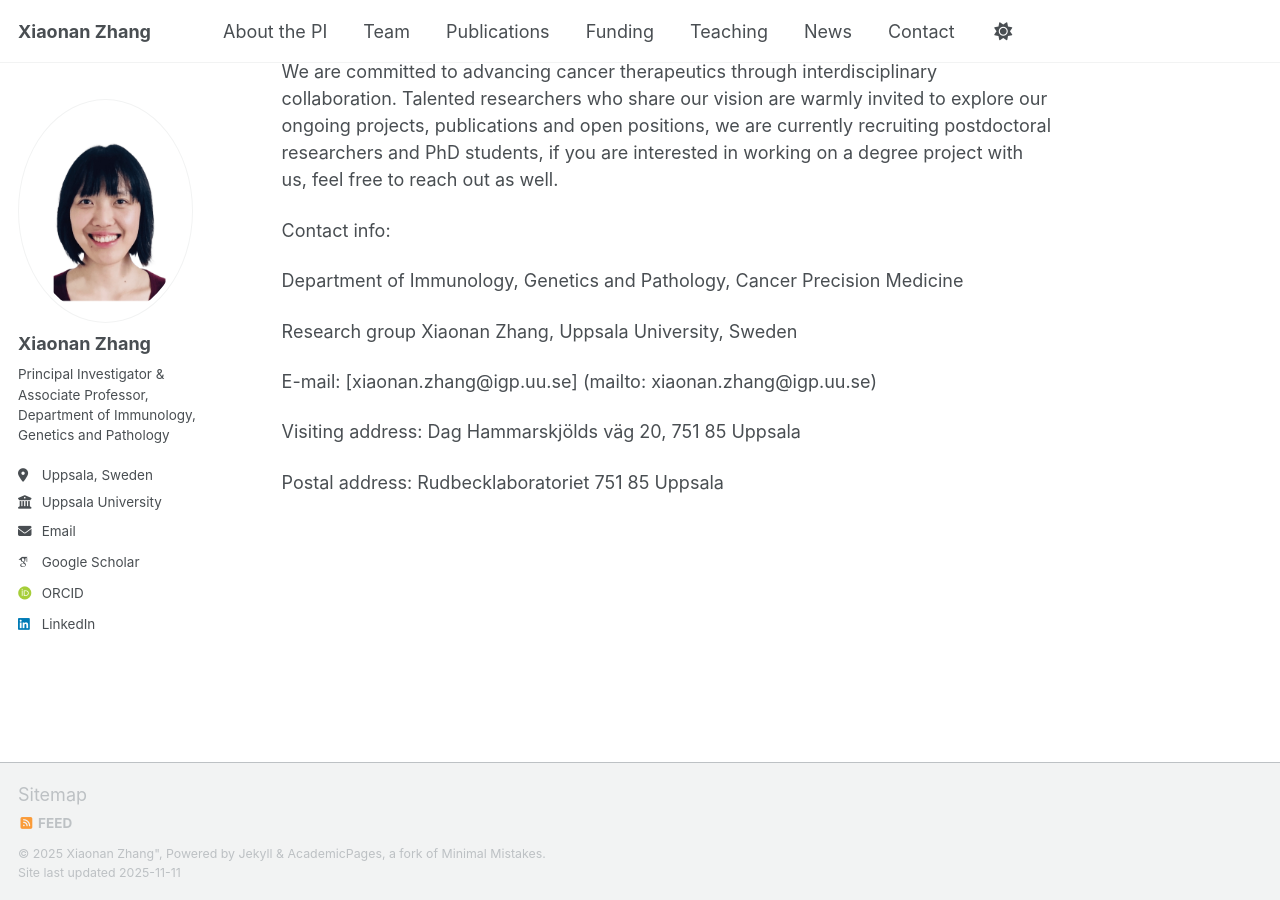
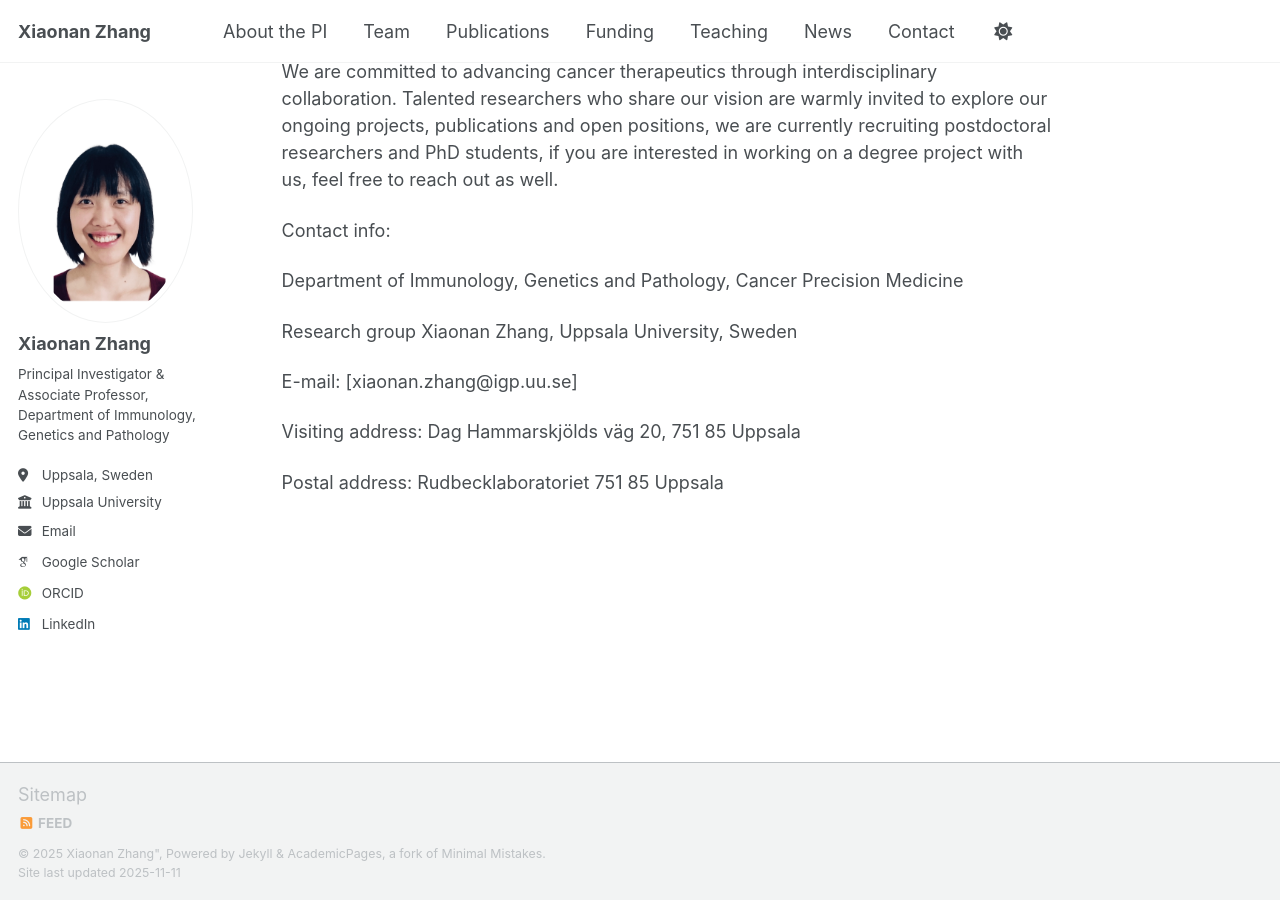
Before and after one commit to Xiaonanzhanglab/XLab, a Jekyll site: the page built from _pages/about.md, in a window 1280 px wide and 900 px high, scrolled down 774 px. Built offline with Jekyll 4.4.1, drawn with Linux system fonts in a browser that asks for light colours; some web fonts are replaced; a script that is not in the unit is left out.

Commit message:
Update about.md

```diff
--- a/_pages/about.md
+++ b/_pages/about.md
@@ -22,7 +22,7 @@ Department of Immunology, Genetics and Pathology, Cancer Precision Medicine
 Research group Xiaonan Zhang, Uppsala University, Sweden
 
 E-mail:
-[xiaonan.zhang@igp.uu.se] (mailto: xiaonan.zhang@igp.uu.se)
+[xiaonan.zhang@igp.uu.se]
 
 Visiting address:
 Dag Hammarskjölds väg 20,
```
